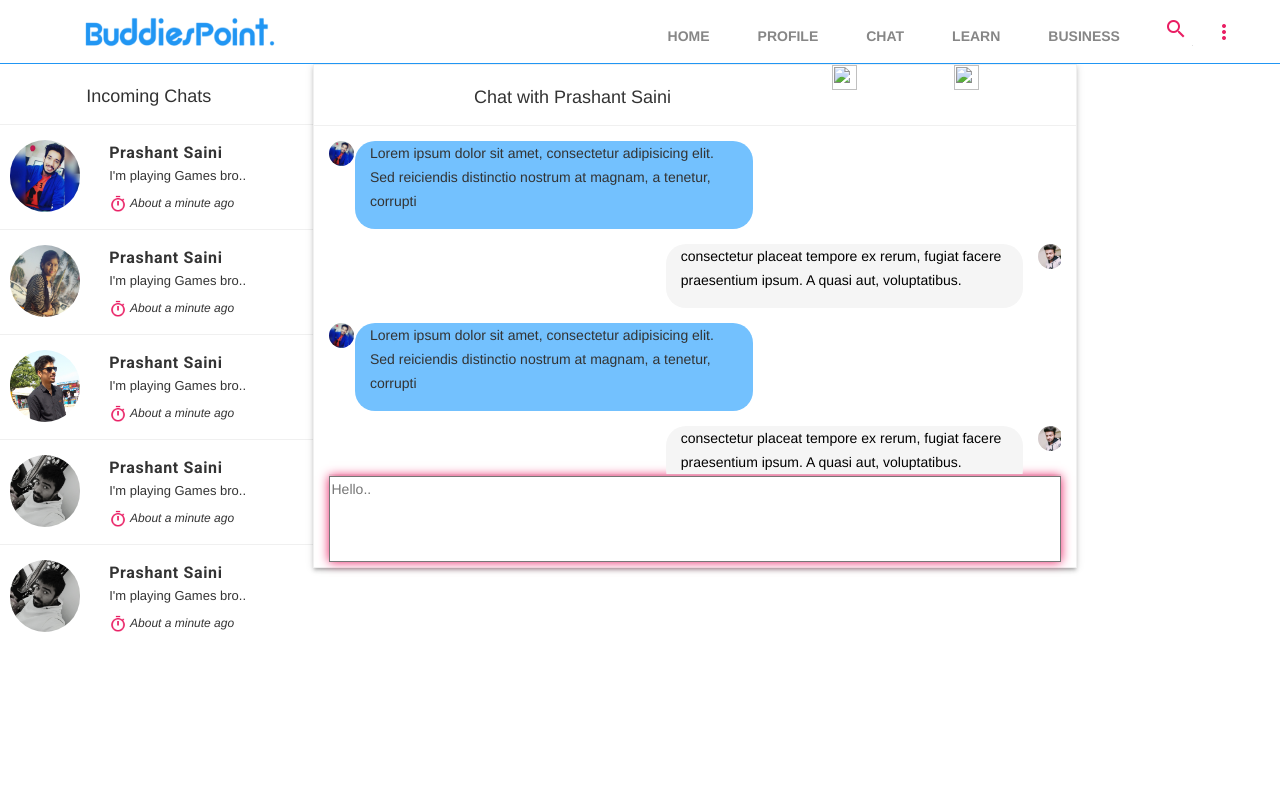
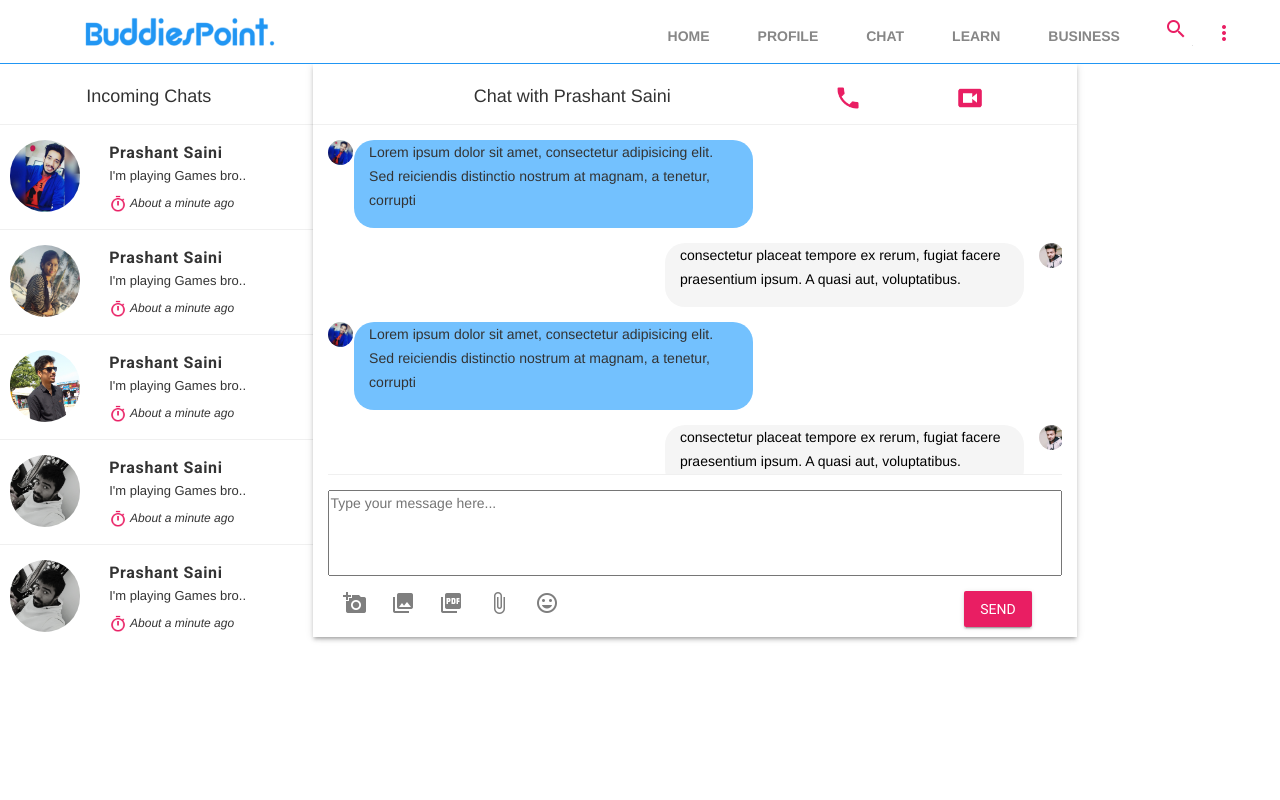
Before and after one commit to rowhitswami/BuddiesPoint, a plain HTML site: page Chat.html in a window 1280 px wide. Drawn offline with nearby package versions, Linux system fonts and the light colour scheme.

Commit message:
icons added

```diff
--- a/Chat.html
+++ b/Chat.html
@@ -27,7 +27,7 @@
           <div class="mdl-layout-spacer"></div>
           <div class="bp-search-box mdl-textfield mdl-js-textfield mdl-textfield--expandable mdl-textfield--floating-label mdl-textfield--align-right mdl-textfield--full-width">
             <label class="mdl-button mdl-js-button mdl-button--icon" for="search-field">
-              <i class="material-icons">search</i>
+              <img src="image\icons\search.png">
             </label>
             <div class="mdl-textfield__expandable-holder">
               <input class="mdl-textfield__input" type="text" id="search-field">
@@ -37,8 +37,8 @@
           <div class="bp-navigation-container">
             <nav class="bp-navigation mdl-navigation">
               <a class="mdl-navigation__link mdl-typography--text-uppercase" href="">Home</a>
-              <a class="mdl-navigation__link mdl-typography--text-uppercase" href="">Profile</a>
-              <a class="mdl-navigation__link mdl-typography--text-uppercase" href="">Chat</a>
+              <a class="mdl-navigation__link mdl-typography--text-uppercase" href="profile.html">Profile</a>
+              <a class="mdl-navigation__link mdl-typography--text-uppercase" href="chat.html">Chat</a>
               <a class="mdl-navigation__link mdl-typography--text-uppercase" href="">Learn</a>
               <a class="mdl-navigation__link mdl-typography--text-uppercase" href="">Business</a>
             </nav>
@@ -47,7 +47,7 @@
             <img class="bp-logo-image" src="image\home-logo.png">
           </span>
           <button class="bp-more-button mdl-button mdl-js-button mdl-button--icon mdl-js-ripple-effect" id="more-button">
-            <i class="material-icons">more_vert</i>
+            <img src="image\icons\vertical.png">
           </button>
           <ul class="mdl-menu mdl-js-menu mdl-menu--bottom-right mdl-js-ripple-effect" for="more-button">
             <li class="mdl-menu__item">Setting</li>
@@ -64,8 +64,8 @@
         </span>
         <nav class="mdl-navigation">
           <a class="mdl-navigation__link" href="">Home</a>
-          <a class="mdl-navigation__link" href="">Profile</a>
-          <a class="mdl-navigation__link" href="">Chat</a>
+          <a class="mdl-navigation__link" href="profile.html">Profile</a>
+          <a class="mdl-navigation__link" href="chat.html">Chat</a>
           <a class="mdl-navigation__link" href="">Learn</a>
           <a class="mdl-navigation__link" href="">Business</a>
           <div class="bp-drawer-separator"></div>
@@ -175,19 +175,22 @@
       </div>
       <!--Chat Box End-->
       <!--Message Box Start-->
-      <div class="col-md-7 chatbox-outline mdl-shadow--3dp" >
+      <div class="col-md-7  mdl-shadow--3dp" >
         <div class="row">
           <div class="col-md-12 chat-outline-first">
             <div class="col-md-8 ">
               <p class="chat-heading">Chat with Prashant Saini</p>
             </div>
-            <div class="col-md-2">
-              <img src="image\phone.png" width="25px" height="25px">
+            <div class="col-md-2 media">
+            <a class="mdl-button mdl-js-button mdl-button--icon" href="">
+              <img src="image\phone.png" width="28px" height="28px">
+            </a>
             </div>
-            <div class="col-md-2">
-                <img src="image\video.png" width="25px" height="25px">
-              </div>
-            </div>
+            <div class="col-md-2 media">
+            <a class="mdl-button mdl-js-button mdl-button--icon" href="">
+              <img src="image\video.png" width="28px" height="28px">
+            </a>
+            </div>            </div>
           </div>
       <!--Message Box End-->
       <div  class="chat-scroll">
@@ -294,17 +297,22 @@
       </div>
       <!-- input text start-->
       <div>
-       <textarea rows="4" cols="95" placeholder="Hello.."></textarea>
+       <textarea rows="4" cols="95" placeholder="Type your message here..."></textarea>
       </div>
      <!-- input text end -->
+    <div class="row" style="padding-bottom: 10px; padding-top: 10px;">
+      <div class="col-md-5">
+       <span class="col-md-2 media-icons"><img src="image\icons\camera.png"></span>
+       <span class="col-md-2 media-icons"><img src="image\icons\photo.png"></span>
+       <span class="col-md-2 media-icons"><img src="image\icons\doc.png"></span>
+       <span class="col-md-2 media-icons"><img src="image\icons\attach.png"></span>
+       <span class="col-md-2 media-icons"><img src="image\icons\smile.png"></span>
+      </div>
+      <div class="col-md-5"></div>
+      <div class="col-md-2">
+        <span class="send-btn"><button class="mdl-button mdl-js-button mdl-button--raised mdl-js-ripple-effect">Send</button></span>
+      </div>
     </div>
-    <div class="row">
-      <div class="col-md-8">
-        <!-- icon -->
-      </div>
-      <div class="col-md-4">
-        <!-- send button -->
-      </div>
     </div>
 <!--Message Box End-->
 
--- a/source/style.css
+++ b/source/style.css
@@ -562,8 +562,8 @@ a.nounderline:link
   border: 1px solid #828282;
   margin-bottom: 200px;
 }
-.message button{
-            font-size: 20px;
+.message-btn button{
+            font-size: 15px;
 
     position: relative;
 
@@ -582,7 +582,7 @@ a.nounderline:link
     background-color: #e91e63;
 }
 
-.message button:hover
+.message-btn button:hover
 {
     color: #e91e63;
     background-color: transparent;
@@ -678,12 +678,37 @@ p.user-message{
     height: 350px;
     overflow-y: scroll;
     overflow-x: hidden;
-    border-bottom: 2px solid #f0f0f0;
+    border-bottom: 1px solid #f0f0f0;
 }
 
 textarea{
+    width: 100%;
+    resize: none;
+    margin-top: 15px;
+}
+textarea:focus{
     box-shadow: 0 0 10px #e91e63;
     width: 100%;
     resize: none;
     outline: none;
 }
+
+.media{
+    margin-top: 18px;
+}
+
+.media-icons{
+   opacity: 0.5;
+}
+.media-icons:hover{
+    cursor: pointer;
+   opacity: 1;
+}
+.send-btn button{
+    background-color: #e91e63;
+    color: white;
+}
+.send-btn button:hover{
+    background-color: #e91e63;
+    color: white;
+}
```
Also changed, not shown: Navbar.html (+2 -2 lines), profile.html (+7 -7 lines), image/icons/camera.png (renamed from image/icons/add_photo.png), image/icons/menu.png (added), image/icons/search.png (added), image/icons/vertical.png (added), image/phone.png (added), image/search.png (deleted), image/video.png (added).
